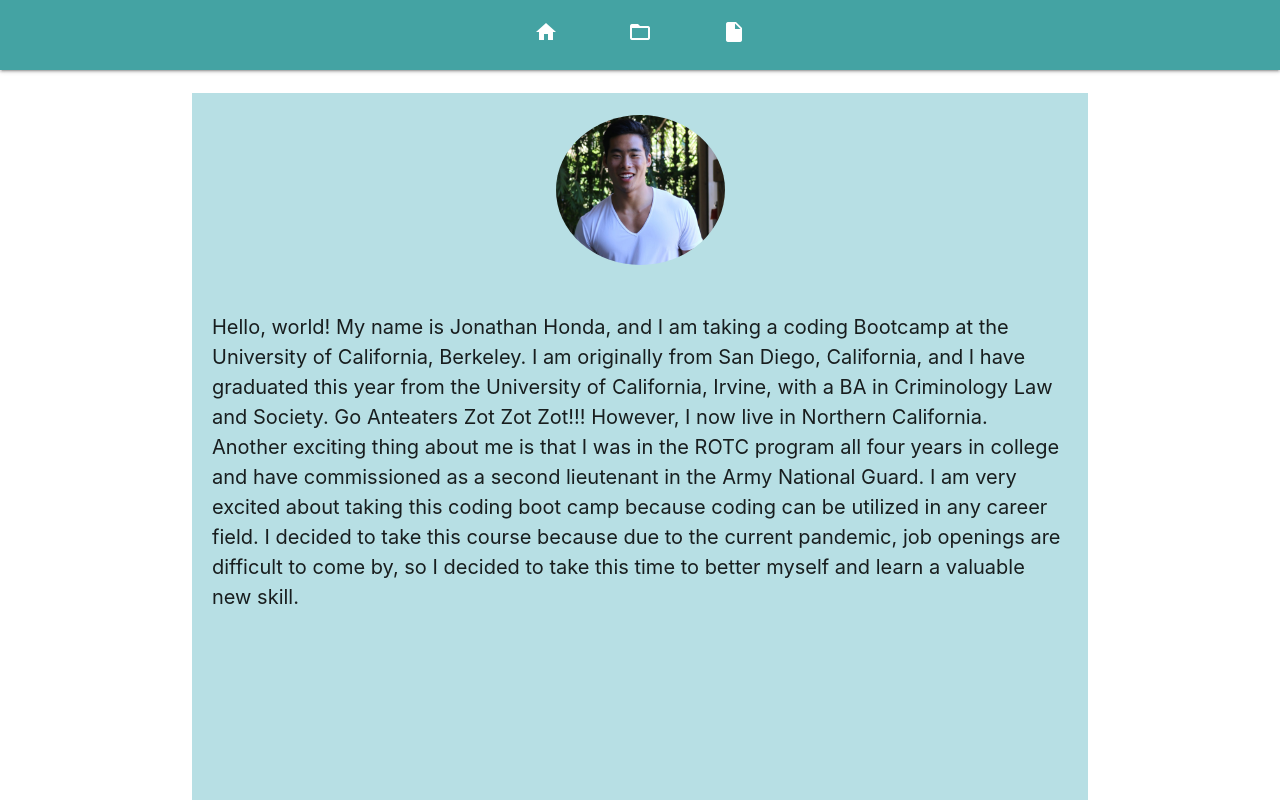
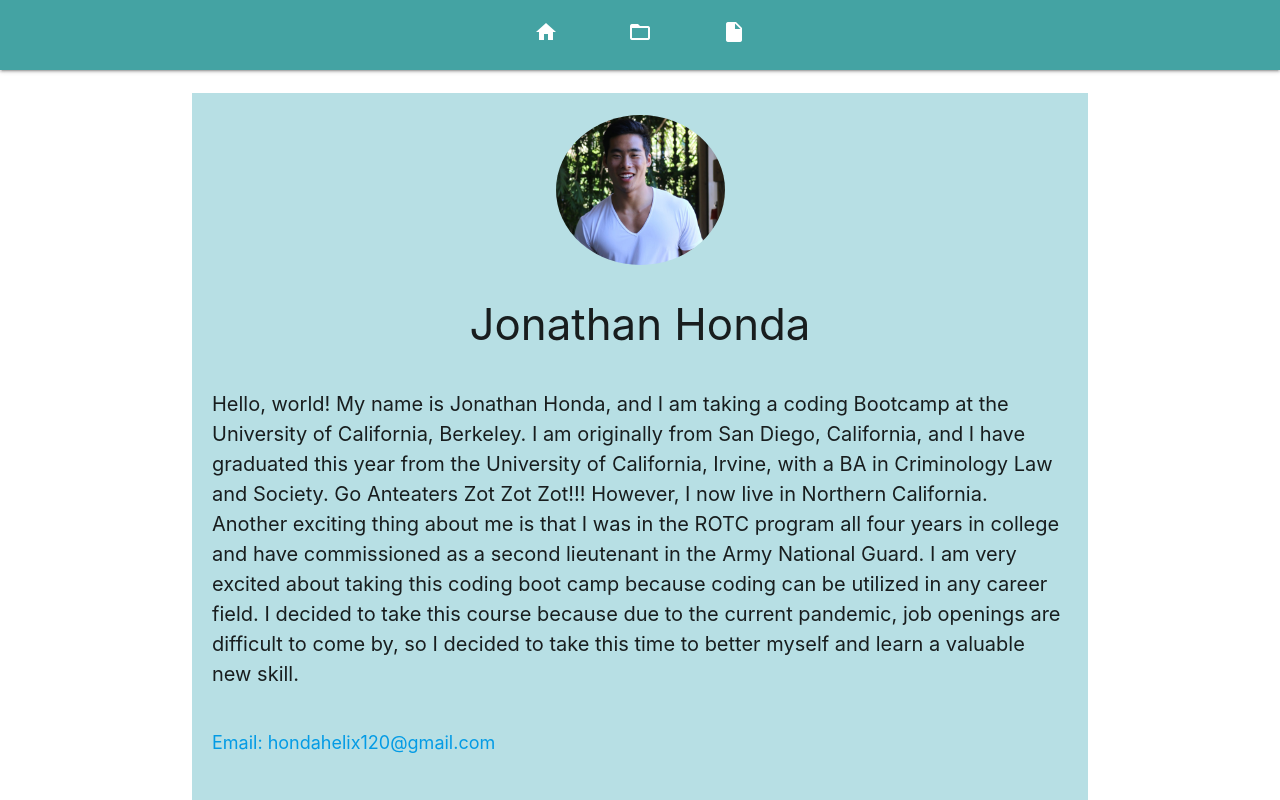
Before and after one commit to hondahelix/react-portfolio, a React (Create React App) app: page / in a window 1280 px wide. Shown: the top 800 px of the page. Built offline with nearby package versions, Linux system fonts and the light colour scheme; the HTML template or start-up script is replaced by a standard one.

Commit message:
added my email

```diff
--- a/src/components/Home/home.css
+++ b/src/components/Home/home.css
@@ -12,3 +12,7 @@ p{
     font-size: 20px;
     padding: 20px;
 }
+#email{
+    font-size: large;
+    margin-left: 20px;
+}
--- a/src/components/Home/index.js
+++ b/src/components/Home/index.js
@@ -9,6 +9,7 @@ function Home (){
                 <img id = "profile" src={profile} className= "responsive-img circle" alt="Me"/>
                 </div>
                 <div>
+                    <h3 className="center-align" >Jonathan Honda</h3>
                     <p>
                         Hello, world! My name is Jonathan Honda, and I am taking a coding Bootcamp at the University of California, Berkeley.
                         I am originally from San Diego, California, and I have graduated this year from the University of California, Irvine, with a BA in Criminology Law and Society.
@@ -18,6 +19,8 @@ function Home (){
 
                     </p>
                 </div>
+                <b></b>
+                <a id = "email" href="mailto: hondahelix120@gmail.com">Email: hondahelix120@gmail.com</a>
             <br></br>
         </div>
     )
--- a/src/components/Work/index.js
+++ b/src/components/Work/index.js
@@ -7,7 +7,7 @@ function Work (){
         <div class="row">
         {projects.map(card =>
             <div className="col s6">
-            <div className="card" style={{ }}>
+            <div className="card">
                 <div className="card-image">
                 <img src={card.image} alt = {card.title}/>
                 <span id = "title" className="card-title">{card.title}</span>
```
Also changed, not shown: public/assets/code.png (added), 1 other file (tests, documents, lock files or other folders).
